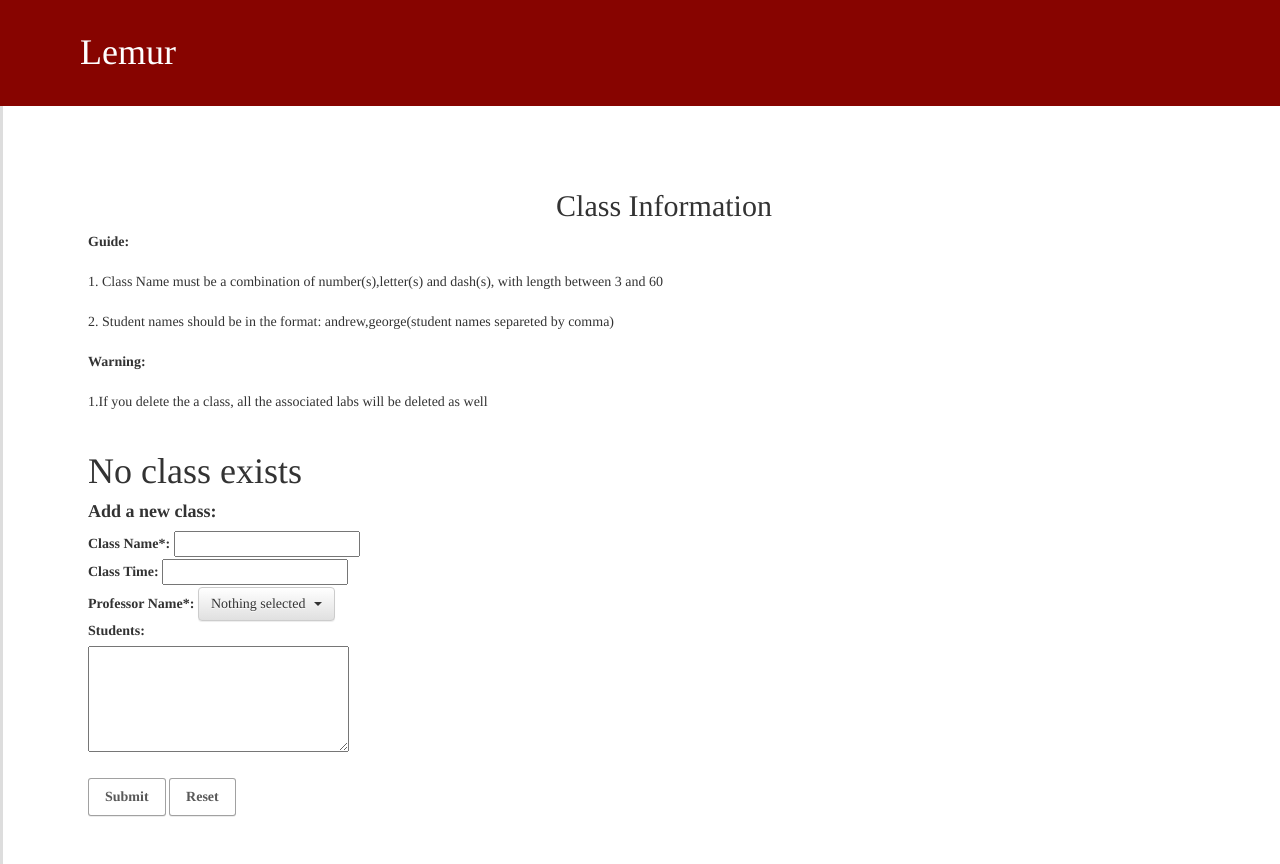
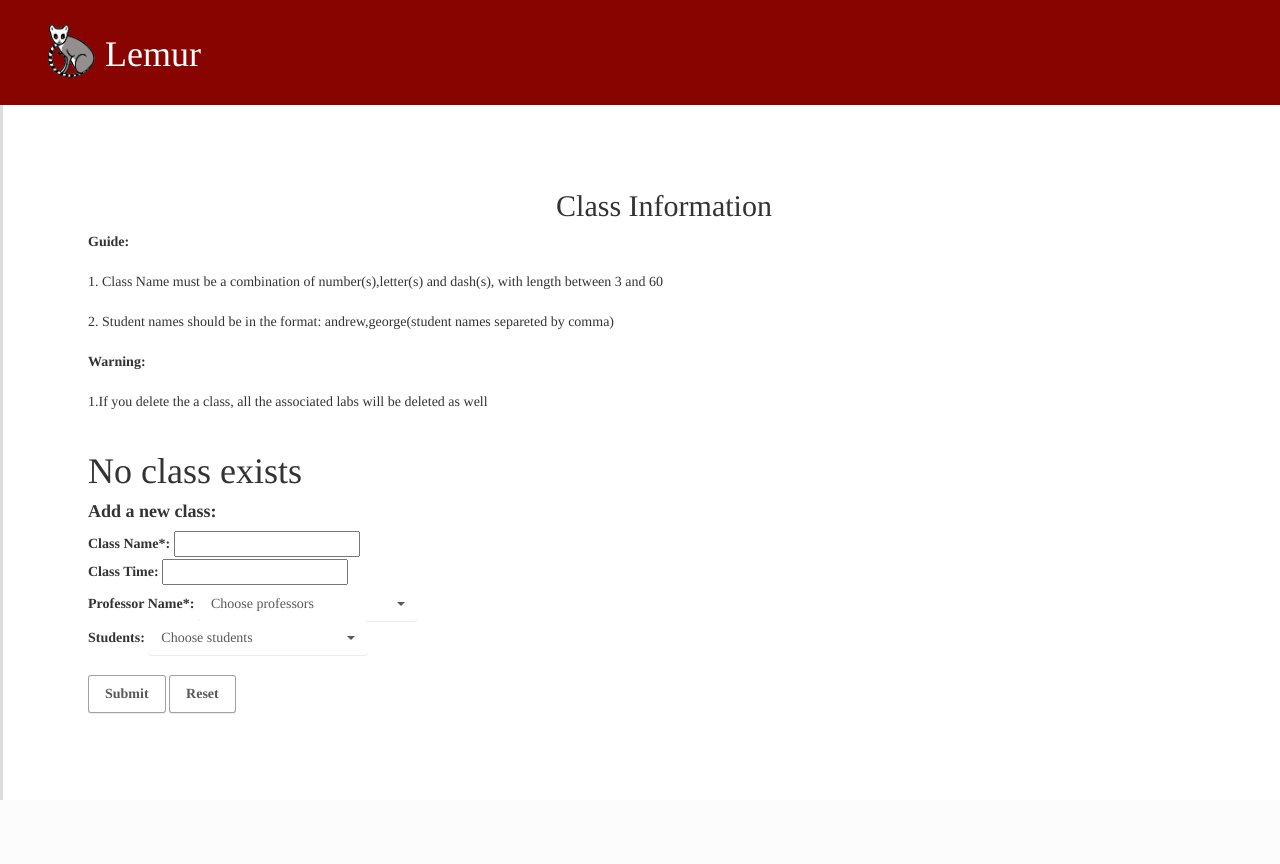
Before and after one commit to reed-college/lemur, a Python web app: template lemur/templates/superadmin_create_and_manage_class.html in a window 1280 px wide. After the commit the page ends 800 px from the top, so only its background shows below. Run offline with Jinja, Linux system fonts and the light colour scheme; the template is opened without the code that fills it, so the values that code supplies are empty; some libraries are stand-ins or nearby versions.

Commit message:
synch with the latest update in integration branch

```diff
--- a/lemur/static/css/lemur_general.css
+++ b/lemur/static/css/lemur_general.css
@@ -26,18 +26,26 @@ nav {
     background-color: #870400;
     position: fixed;
     z-index: 1;
+    height: 105px;
+}
+
+.logo {
+    border-color: #870400;
+    width: 105px;
+    position:absolute;
+    padding-top: 15px;
+    padding-left: 30px;
+    cursor: pointer;
 }
 
 /* Sidebar */
-.toggle {
+#lemurtitle {
     float: left;
-    padding-left: 80px;
-    padding-right: 40px;
-    padding-bottom: 20px;
+    margin-left: 105px;
+    padding-top: 15px;
     cursor: pointer;
     color: white;
     font-size: 60px;
-
 }
 
 
--- a/lemur/static/js/superadmin_create_and_manage_class.js
+++ b/lemur/static/js/superadmin_create_and_manage_class.js
@@ -19,25 +19,16 @@ $(document).ready(function(){
         $(this).closest('tr').remove();
         location.reload();
     });
-    $('button[name=saveAll]').click(function(){
-        // Flag used to check the correctness of the input
-        var wrongInput = false;
-        // Submit form to report error if the input is illegal
-        if (!$('#existingClasses')[0].checkValidity()){
-            wrongInput=true;
-            $('<input type="submit">').hide().appendTo($('#existingClasses')).click().remove();
-        }
-
-        if (!wrongInput){
+    $('button[name=save]').click(function(){
           var classId = $(this).closest('tr').attr('id');
-            var professorUserName = $(this).closest('tr').find('select').val();
-            var studentUserNames = $(this).closest('tr').find('textarea').val();
+          var professorUserNames = $(this).closest('tr').find('select[name=professors]').val();
+          var studentUserNames = $(this).closest('tr').find('select[name=students]').val();
           $.ajax({
             type: 'POST',
             contentType: 'application/json',
             dataType: 'json',
             url: 'http://127.0.0.1:5000/_superadmin_modify_class',
-              data: JSON.stringify({'classId':classId,'studentUserNames':studentUserNames,'professorUserName':professorUserName}),
+            data: JSON.stringify({'classId':classId,'studentUserNames':studentUserNames,'professorUserNames':professorUserNames}),
             success: function(result){
                     console.log('Save successfully');
                   },
@@ -46,6 +37,6 @@ $(document).ready(function(){
                     console.log(result);
                   }
           });
-        }
+
     });
 });
--- a/lemur/templates/layout.html
+++ b/lemur/templates/layout.html
@@ -1,6 +1,7 @@
 <!doctype html>
 <html lang="en">
 <head>
+    <link rel="icon" href="/static/imgs/RedLogo.gif">
     <link rel="stylesheet" href="/static/css/bootstrap.css">
     <link rel="stylesheet" href="/static/css/bootstrap-theme.min.css">
     <link rel="stylesheet" href="/static/css/bootstrap-select.css">
--- a/lemur/templates/login.html
+++ b/lemur/templates/login.html
@@ -6,7 +6,7 @@
 {% block content %}
     <div class="container">
         <div class="card card-container">
-            <img id="profile-img" class="profile-img-card" src="/static/css/imgs/Lemur.jpg" />
+            <img id="profile-img" class="profile-img-card" src="/static/imgs/Lemur.jpg" />
             <form class="form-signin" method=post action="/login">
                 <span id="reauth-email" class="reauth-email"></span>
                 <input type="text" id="inputName" class="form-control" placeholder="User name" name="username" required autofocus>
--- a/lemur/templates/navbar.html
+++ b/lemur/templates/navbar.html
@@ -1,7 +1,10 @@
 <header>
 <nav>
-    <div class="toggle" href="menu-toggle" id="menu-toggle" data-placement="right">
-        <h1 class="hvr-float-shadow">Lemur</h1>
+    <div id="menu-toggle">
+    <img  class="logo hvr-float-shadow" src="/static/imgs/Wider.gif" />
+    <div id="lemurtitle" class="hvr-float-shadow" >
+        <h1>Lemur</h1>
+    </div>
     </div>
     {% if current_user.is_authenticated %}
         <div class="nav pull-right logout">
--- a/lemur/templates/superadmin_create_and_manage_class.html
+++ b/lemur/templates/superadmin_create_and_manage_class.html
@@ -23,7 +23,7 @@
 			      <th>Index</th>
 			      <th>Class name</th>
 			      <th>Time</th>
-	              <th>Professor</th>
+	              <th>Professors</th>
 	              <th>Students</th>
 	              <th>Labs</th>
 	              <th></th>
@@ -37,18 +37,30 @@
 			      		<td>{{class["name"]}}</td>
 			      		<td>{{class["time"]}}</td>
 			      		<td>
-						<select class="selectpicker" data-width="auto" name="professor" required>
-						    {% for p in professor_usernames %}
-							    {% if p==class["professors"][0] %}
-								    <option value="{{p}}" selected="selected">{{p}}</option>
-								{% else %}
-								    <option value="{{p}}">{{p}}</option>
+						<select class="selectpicker" data-style="btn-inverse" data-width="auto" name="professors" multiple data-actions-box="true" data-live-search="true" title="Choose professors" required>
+						    {% for u in all_users %}
+							    {% if u.role_name != "Student" %}
+								    {% if u.id in class["professors"] %}
+									    <option value="{{u.id}}" selected="selected">{{u.id}}</option>
+									{% else %}
+									    <option value="{{u.id}}">{{u.id}}</option>
+									{% endif %}
 								{% endif %}
 							{% endfor %}
 						</select>
 			      		</td>
 			      		<td>
-			      		<textarea class="longInput" cols="20" rows="5" name="students" pattern="[-0-9a-zA-Z]((,[-0-9a-zA-Z])*)" title="student names should be in the format: andrew,george(student names separeted by comma)">{% for s in class["students"] %}{% if loop.index==(class["students"]|length)%}{{s}}{% else %}{{s}},{% endif %}{% endfor %}</textarea>
+			      		<select class="selectpicker" data-style="btn-inverse" data-width="auto" name="students" multiple data-actions-box="true" data-live-search="true" title="Choose students" required>
+						    {% for u in all_users %}
+							    {% if u.role_name == "Student" %}
+								    {% if u.id in class["students"] %}
+									    <option value="{{u.id}}" selected="selected">{{u.id}}</option>
+									{% else %}
+									    <option value="{{u.id}}">{{u.id}}</option>
+									{% endif %}
+								{% endif %}
+							{% endfor %}
+						</select>
 			      		</td>
 
 			      		<td>
@@ -56,7 +68,7 @@
 				      		{{l}}<br>
 			      		{% endfor %}
 			      		</td>
-			      		<td><button name=saveAll>Save</button></td>
+			      		<td><button name=save>Save</button></td>
 					    <td><button name=delete>Delete</button></td>
 			    	</tr>
 		    	{% endfor %}
@@ -77,22 +89,29 @@
 		</div>
 		<div>
 			<label>Professor Name*: </label>
-			<select class="selectpicker" data-width="auto" name="professors" required>
-			    {% for p in professor_usernames %}
-				    {% if p==current_user.name %}
-					    <option value="{{p}}" selected="selected">{{p}}</option>
-					{% else %}
-					    <option value="{{p}}">{{p}}</option>
+			<select class="selectpicker" data-style="btn-inverse" data-width="auto" name="professors" multiple data-actions-box="true" data-live-search="true" title="Choose professors" required>
+			    {% for u in all_users %}
+				    {% if u.role_name != "Student" %}
+					    {% if p==current_user.id %}
+						    <option value="{{u.id}}" selected="selected">{{u.id}}</option>
+						{% else %}
+						    <option value="{{u.id}}">{{u.id}}</option>
+						{% endif %}
 					{% endif %}
 				{% endfor %}
 			</select>
 		</div>
 		<div>
-			<label>Students: </label><br>
-			<textarea class="longInput" cols="30" rows="5" name="students" pattern="{{pattern_for_student_name}}" title="{{pattern_for_student_name_hint}}"></textarea>
-			<br><br>
+			<label>Students: </label>
+			<select class="selectpicker" data-style="btn-inverse" data-width="auto" name="students" multiple data-actions-box="true" data-live-search="true" title="Choose students" required>
+			    {% for u in all_users %}
+				    {% if u.role_name == "Student" %}
+						<option value="{{u.id}}">{{u.id}}</option>
+					{% endif %}
+				{% endfor %}
+			</select>
 		</div>
-
+		<br>
 		<button name="submitNewAdmin" type="submit">Submit</button>
 		<button name="resetNewAdmin" type="reset">Reset</button>
 	</form>
--- /dev/null
+++ b/secret_key.cfg
@@ -0,0 +1,2 @@
+[key]
+SECRET_KEY = A0Zr98j/3yX R~XHH!jmN]LWX/,?RT
```
Also changed, not shown: lemur/static/js/admin_create_and_manage_lab.js (+7 -0 lines), lemur/static/js/admin_modify_lab.js (+5 -3 lines), lemur/static/js/superadmin_create_and_manage_user.js (+22 -1 lines), lemur/templates/admin_create_and_manage_lab.html (+10 -9 lines), lemur/templates/admin_modify_lab.html (+7 -5 lines), lemur/templates/superadmin_create_and_manage_user.html (+45 -13 lines), lemur/static/imgs/Black.gif (added), lemur/static/imgs/Lemur.jpg (renamed from lemur/static/css/imgs/Lemur.jpg), lemur/static/imgs/LemurLogo.gif (added), lemur/static/imgs/Logo2.gif (added), lemur/static/imgs/RedLogo.gif (added), lemur/static/imgs/Wider.gif (added), lemur/static/imgs/background.jpg (renamed from lemur/static/css/imgs/background.jpg). Lines whose indentation alone changed are shown as unchanged.
